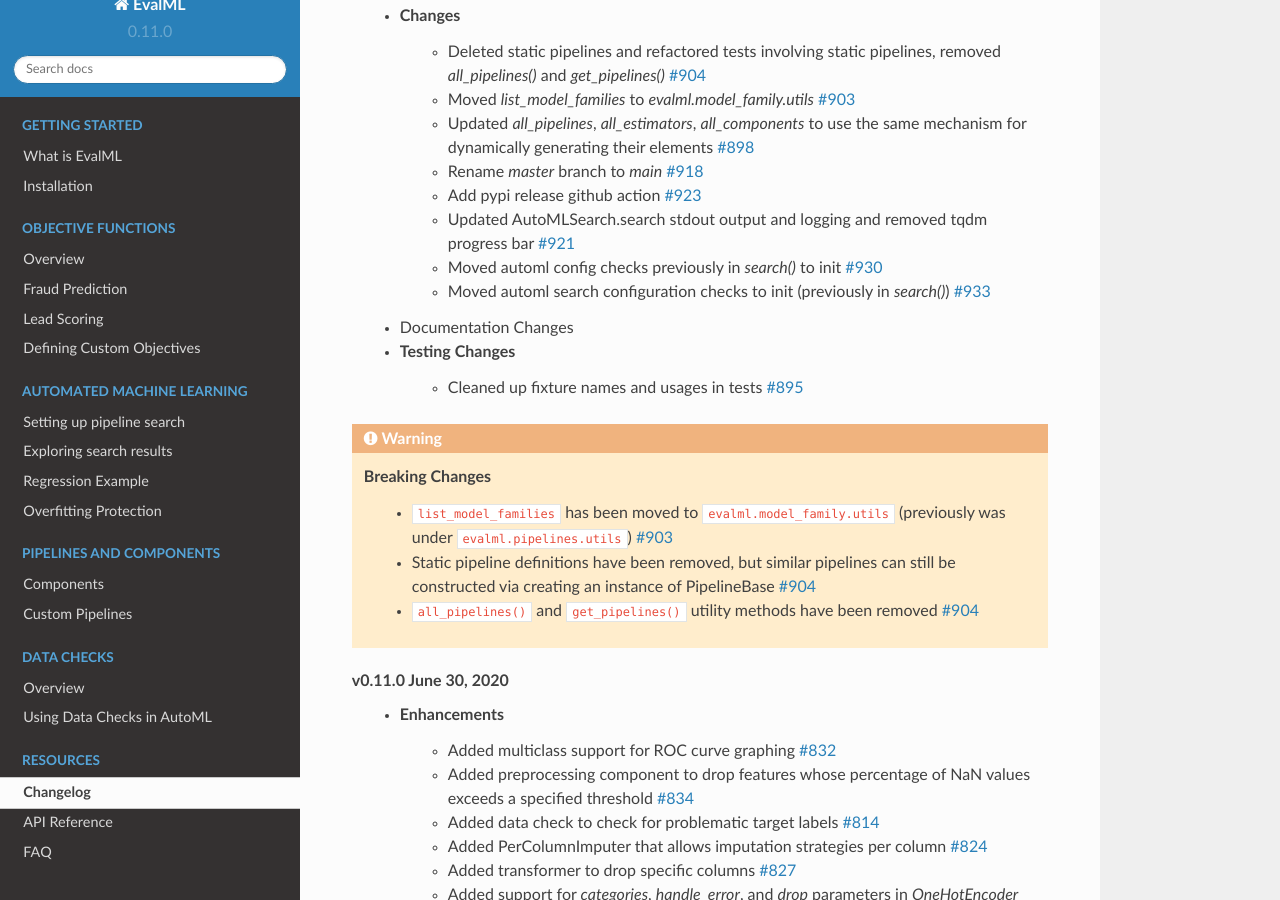
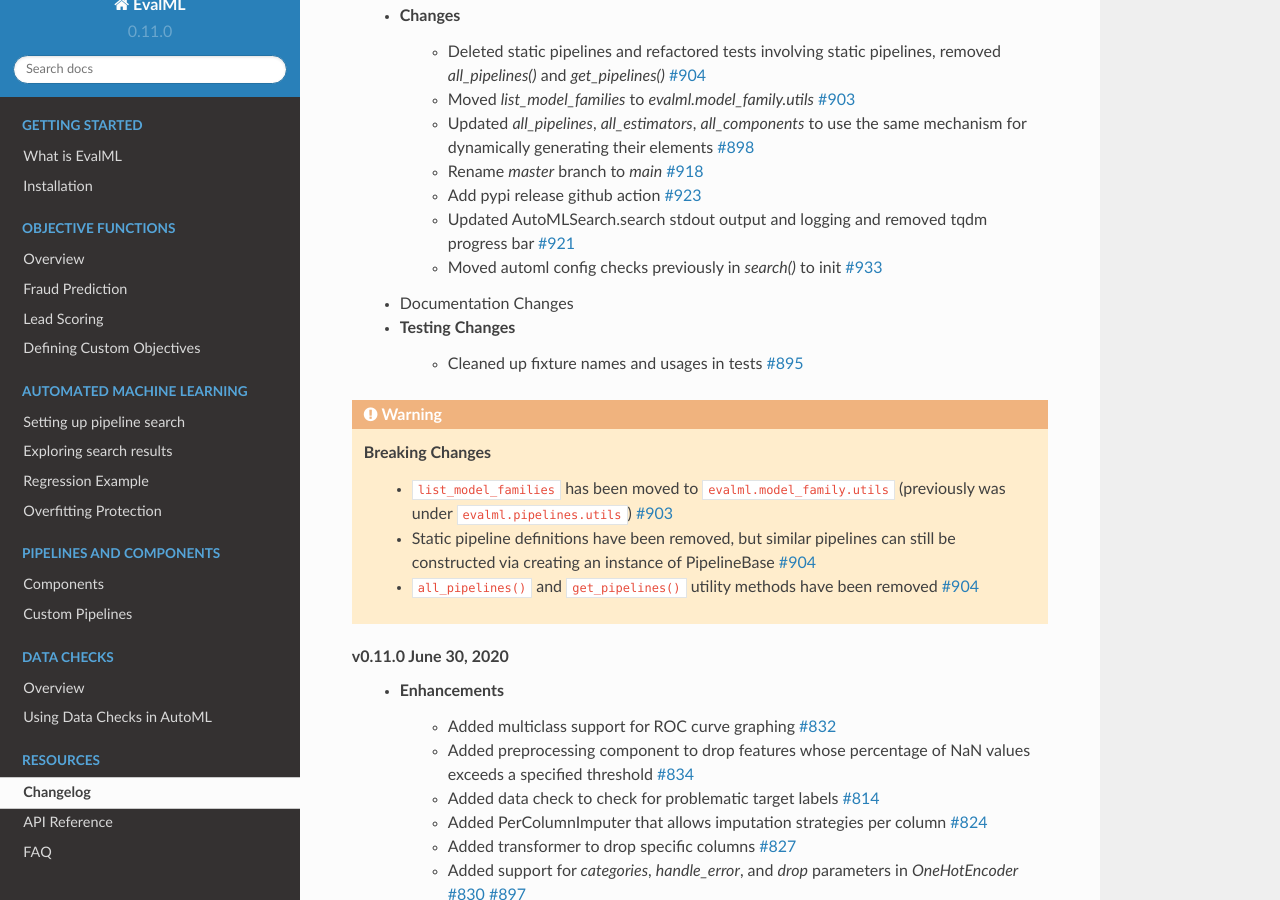
Before and after one commit to alteryx/evalml, a Sphinx documentation site: the page built from docs/source/changelog.rst, in a window 1280 px wide and 900 px high, scrolled down 355 px. Built offline with Sphinx 7.4.7 and the Read the Docs theme 2.0.0, drawn with Linux system fonts in a browser that asks for light colours; comment, search, counter and statistics services are not loaded.

Commit message:
remove old PR changelog line

```diff
--- a/docs/source/changelog.rst
+++ b/docs/source/changelog.rst
@@ -16,8 +16,7 @@
         * Rename `master` branch to `main` :pr:`918`
         * Add pypi release github action :pr:`923`
         * Updated AutoMLSearch.search stdout output and logging and removed tqdm progress bar :pr:`921`
-        * Moved automl config checks previously in `search()` to init :pr:`930`
-        * Moved automl search configuration checks to init (previously in `search()`) :pr:`933`
+        * Moved automl config checks previously in `search()` to init :pr:`933`
     * Documentation Changes
     * Testing Changes
         * Cleaned up fixture names and usages in tests :pr:`895`
```
